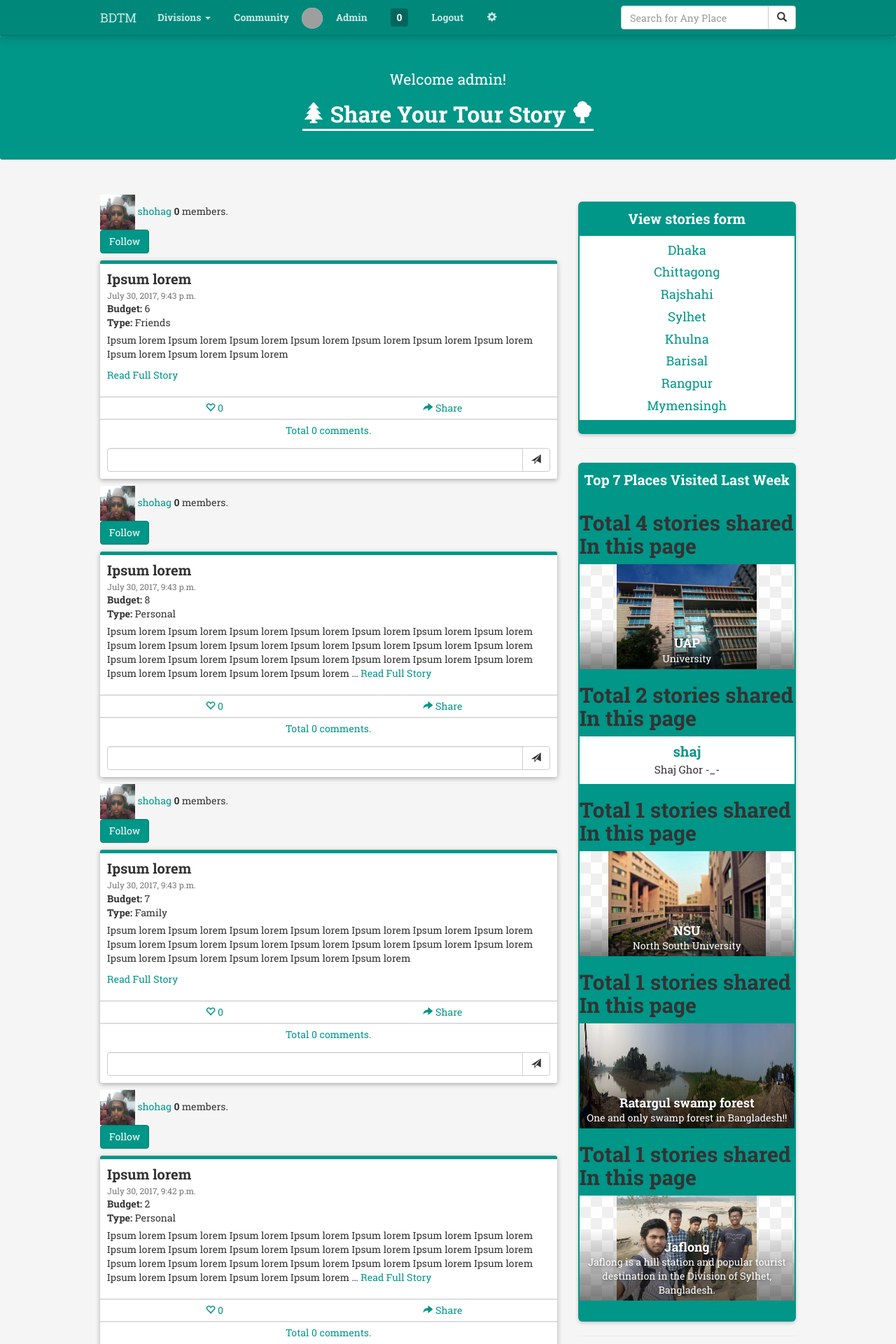
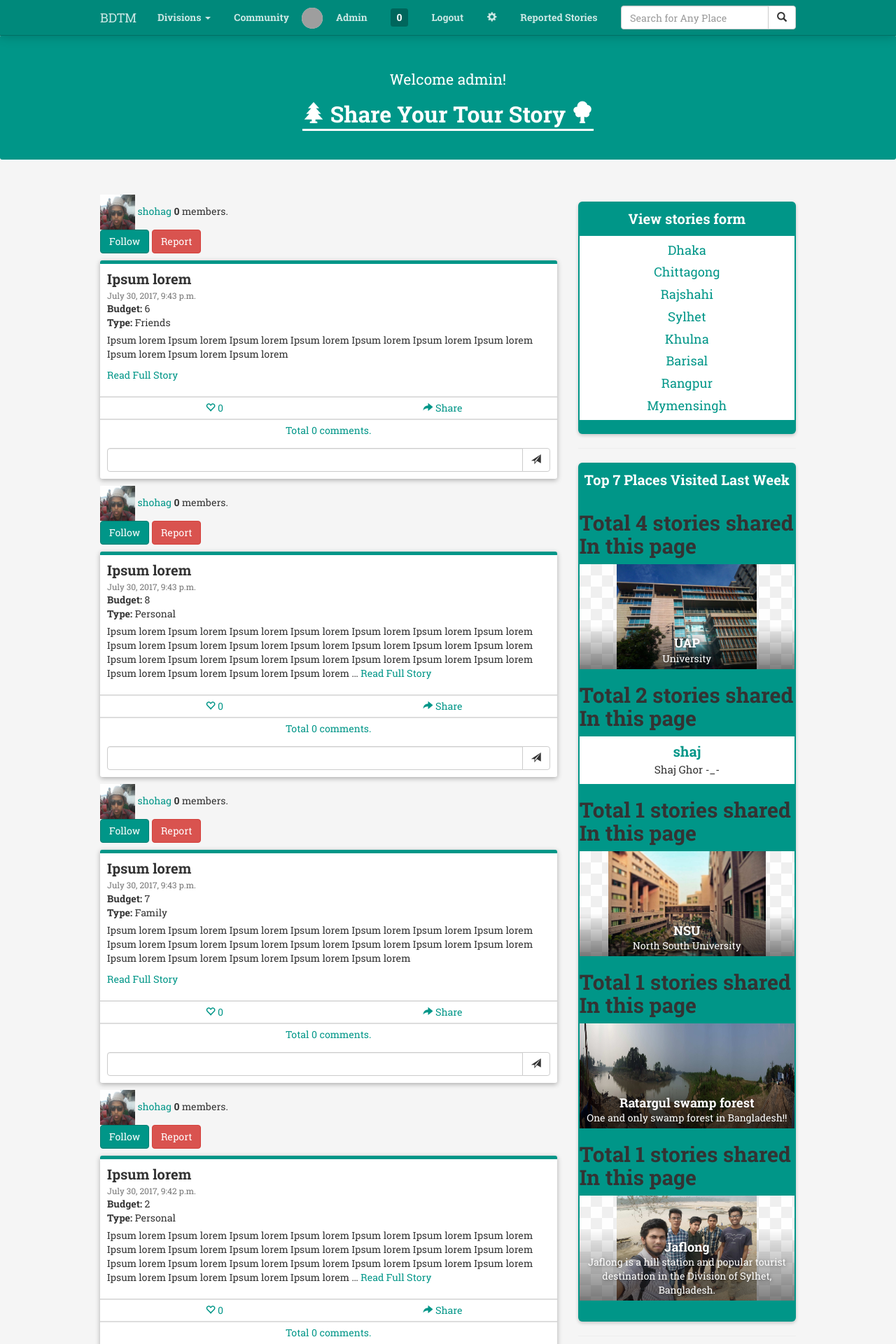
Before and after one commit to rakib10rr3/Bangladesh-Travel-Magazine, a Django app: page / in a window 1280 px wide. Shown: the top 1920 px of the page at 70% size. Run offline with Django 3.2, Linux system fonts and the light colour scheme; a user stored in the database is signed in; data comes from the database, SQL or seed files in the repository; data that the repository does not hold is empty; some libraries are stand-ins or nearby versions; grey boxes are pictures that could not be loaded.

Commit message:
Report, Search, Community etc etc

```diff
--- a/BDTM/urls.py
+++ b/BDTM/urls.py
@@ -64,11 +64,11 @@ urlpatterns = [
     url(r'^del_comment/$', views.comment_delete, name='comment_delete'),
 
     url(r'^answer_delete/$', views.answer_delete, name='answer_delete'),
-
+    url(r'^ownreport/$', views.Own_report, name='own_report'), #s29
     url(r'^edit_answer/$', views.answer_edit, name='answer_edit'),
 
     url(r'^edit_question/$', views.question_edit, name='edit_question'),
-
+    url(r'^reported_story/$', views.reported_story, name='reported_story'), #S29
     url(r'^add_comment/$', views.add_comment, name='add_comment'),
 
     # Source: https://simpleisbetterthancomplex.com/tutorial/2016/06/27/how-to-use-djangos-built-in-login-system.html
@@ -94,7 +94,6 @@ urlpatterns = [
     url(r'^story/(?P<story_id>\d+)/image_share_jquery/$', views.image_share_jquery, name='image_share_jquery'),  # New!
 
     url(r'^story/(?P<story_id>\d+)/image_delete/(?P<value_id>\d+)$', views.image_delete, name='delete_pic'),
-
 ]
 
 # urlpatterns = [
--- a/app1/admin.py
+++ b/app1/admin.py
@@ -1,6 +1,6 @@
 from django.contrib import admin
 
-from .models import Division, Place, UserProfile, Story, Comment, Type, Question, Answer
+from .models import Division, Place, UserProfile, Story, Comment, Type, Question, Answer, OwnReport, ReportCounter
 
 
 class DivisionAdmin(admin.ModelAdmin):  # this is for to simplify urls
@@ -23,3 +23,5 @@ admin.site.register(Type)
 admin.site.register(Question)
 admin.site.register(Answer)
 admin.site.register(UserProfile)
+admin.site.register(OwnReport)
+admin.site.register(ReportCounter)
--- a/app1/models.py
+++ b/app1/models.py
@@ -76,7 +76,7 @@ class Story(models.Model):
     des = models.TextField(max_length=5000, default='')
     created_date = models.DateTimeField(auto_now_add=True)
     likes = models.ManyToManyField(User, related_name='likes')
-
+    report = models.IntegerField(default=0) #S29
     def give_me_page(self):
         return self.story_page
 
@@ -296,3 +296,12 @@ class Notification(models.Model):
         Here we get the question_id using answer_id
         """
         return Answer.objects.get(id=self.ref_value).answer_of_id
+
+class OwnReport(models.Model): #s29
+    u_id = models.IntegerField()
+    story_id = models.IntegerField()
+
+
+class ReportCounter(models.Model): #s29
+    story_id = models.IntegerField()
+    report_count = models.IntegerField()
--- a/app1/views.py
+++ b/app1/views.py
@@ -9,6 +9,7 @@ from itertools import chain
 
 from .forms import PageForm, CommentForm, UserProfileForm, storyForm, imageForm, ProfileForm, QuestionForm, AnswerForm
 from .models import Division, Place, Picture, Story, UserProfile, Comment, Question, Answer, Notification, Follower
+from .models import OwnReport, ReportCounter
 
 try:
     from django.utils import simplejson as json
@@ -63,12 +64,24 @@ def index(request, template='app1/index.html', page_template='app1/entry_list_pa
         a_form = AnswerForm()
         user_profile = UserProfile.objects.filter(user=request.user)
         user = request.user
+        report_list = OwnReport.objects.filter(u_id=request.user.id)
         # storyByThisUser = stories.likes.filter(id=user.id)
         print("user id= ", user.id)
         # print(storyByThisUser)
         like_list = []
         comment_list = []
+        report_me = []
         follower_list = get_follow_list(request)
+        #S29
+        for u in report_list:
+            if u.u_id == request.user.id:
+                report_me.append(u.story_id)
+        final_report = []
+        for s in recent_story:
+            if s.report >= 5:
+                final_report.append(s.id)
+        print(report_me)
+        #EndS29
         for s in recent_story:
             # print(s.id)
             story_ = Story.objects.get(id=s.id)
@@ -93,6 +106,8 @@ def index(request, template='app1/index.html', page_template='app1/entry_list_pa
             'comment_list': comment_list,
             'form': form,
             'page_template': page_template,
+            'report_list': report_me,
+            'final_report': final_report,
         }
         if request.is_ajax():
             template = page_template
@@ -501,6 +516,51 @@ def answer_delete(request):
         answer.delete()
         return HttpResponse('')
 
+def reported_story(request):
+    report_list =[]
+    stories = Story.objects.all()
+    for s in stories:
+        if s.report >= 5:
+            report_list.append(s.id)
+    return render(
+        request, 'app1/Reported_stories.html', {
+            'stories': stories,
+            'report_list': report_list,
+        }
+    )
+def Own_report(request): #s29
+    if request.method == 'POST':
+        user = request.user
+        story_id = request.POST['story_id']
+        print(story_id)
+        print("khele")
+        print(user.id)
+        # c = OwnReport.objects.create(
+        #    u_id=user.id,
+        #    story_id=story_id
+        # )
+        report = Story.objects.filter(id=story_id)
+        for s in report:
+            print(s.report)
+            s.report += 1
+            s.save()
+            print("after", s.report)
+            print("check", s.id,"->",story_id)
+        c = OwnReport()
+        c.u_id = user.id
+        c.story_id = story_id
+        c.save()
+        if ReportCounter.objects.filter(story_id=story_id):
+            x = ReportCounter.objects.get(story_id=story_id)
+            x.report_count += 1
+            x.save()
+        else:
+            obj = ReportCounter()
+            obj.story_id = story_id
+            obj.report_count = int(1)
+            obj.save()
+        return render(request, 'app1/index.html')
+
 
 def answer_edit(request):
     if request.method == 'POST':
@@ -692,10 +752,12 @@ def search(request):
         if txt == '':
             return redirect('index')
         place = Place.objects.filter(name__contains=txt)
+        question_list = Question.objects.filter(question__contains=txt)
         return render(request, 'app1/search_result.html',
                       {
                           'place': place,
-                          'query': txt
+                          'query': txt,
+                          'question_list': question_list
                       })
 
 
--- a/templates/app1/base.html
+++ b/templates/app1/base.html
@@ -123,6 +123,7 @@
                     <li><a href="{% url 'auth_logout' %}">Logout</a></li>
                     {% if request.user.is_superuser %}
                         <li><a href="/admin"><i class="glyphicon glyphicon-cog"></i></a></li>
+                         <li><a href={% url 'reported_story' %}>Reported Stories</a></li>
                     {% endif %}
 
                 </ul>
--- a/templates/app1/entry_list_page.html
+++ b/templates/app1/entry_list_page.html
@@ -1,7 +1,9 @@
 {% load el_pagination_tags %}
 {% paginate 4 stories %}
 {% for obj in stories %}
-
+    {% if obj.id not in final_report %}
+        {% if obj.id not in report_list %}
+            <div id="khaide{{ obj.id }}">
                 {% if  obj.user.userprofile.image %}
                     <img src="{{ obj.user.userprofile.image.url }}" alt="{{ obj.user }}" width="50" height="50">
                 {% else %}
@@ -18,7 +20,12 @@
                 <div id="follow{{ forloop.counter }}">
                     {% if not obj.user == request.user %}
                         {% pass_follower_list request.user obj.user.id forloop.counter %}
+                        <button type="button" class="btn btn-danger"
+                                onclick="ownreport({{ obj.id }},{{ obj.id }})">
+                            Report
+                        </button>
                     {% endif %}
+
                 </div>
 
                 <div class="gp-div-post-full">
@@ -140,9 +147,38 @@
                             </div>
 
                         </form>
-
+                    </div>
                     <!-- Adding-Comment part end -->
                 </div>
             </div>
+
+        {% endif %}
+    {% endif %}
 {% endfor %}
 {% show_more %}
+
+{% block javascript_block %}
+
+    <script type = "text/javascript" >
+    function ownreport(story_id, divid) {
+
+        // alert(ques_ans)
+        alert("Reported! you will not see this again :)")
+        $("#khaide" + divid).hide();
+        //alert(story_id);
+        $.ajax({
+            url: '{% url 'own_report' %}',
+            type: 'POST',
+            data: {
+                story_id: story_id,
+                csrfmiddlewaretoken: '{{ csrf_token }}'
+            },
+            success: function () {
+                //alert("Created a New Comment");
+                //load('index.html');
+            }
+        });
+
+    }
+    </script>
+{% endblock %}
--- a/templates/app1/index.html
+++ b/templates/app1/index.html
@@ -164,15 +164,21 @@
                                         <p class="card-text-author">Asked by <a
                                                 href="{% url 'user_profile' obj.author %}">{{ obj.author }}</a></p>
 
+                                        <a href="{% url 'ques_detail' obj.id %}">view details</a>
+
                                     </div>
 
                                     {# ========Answer loop============= #}
                                     <div id="q{{ forloop.counter }}" class="gp-ques-ans">
 
                                         {% if obj.answers.all.exists %}
-                                            <p class="gp-ques-ans-count">Total {{ obj.answers.all.count }} answer
-                                                found!</p>
-
+                                            <div class="gp-total-comments">
+                                                <a onclick="toggleDiv(this, {{ forloop.counter }})"
+                                                   class="gp-flat-link">
+                                                    Total {{ obj.answers.all.count }} answer found!.
+                                                </a>
+                                            </div>
+                                            <div id="{{ forloop.counter }}">
                                                 {% for obj2 in obj.answers.all %}
                                                     <div class="gp-ques-ans-block">
                                                         <h4>
@@ -182,7 +188,7 @@
                                                         <p class="gp-ques-ans-date">{{ obj2.created }}</p>
                                                     </div>
                                                 {% endfor %}
-
+                                            </div>
                                         {% else %}
                                             <p class="gp-ques-ans-count">No answer found yet!</p>
                                         {% endif %}
@@ -191,7 +197,7 @@
                                     {# ========Default Form ============= #}
                                     <form id="answer_form" data-id={{ obj.id }} method="POST"
                                           action="{% url 'save_answer' %}" role="form"
-                                          class="gp-side-panel-form">
+                                          class="gp-side-panel-form" hidden>
                                         {% csrf_token %}
                                         {% for hidden in a_form.hidden_fields %}
                                             {{ hidden }}
```
Also changed, not shown: templates/app1/Reported_stories.html (added, +17 -0 lines), templates/app1/forum.html (+6 -8 lines), templates/app1/search_result.html (+24 -1 lines), app1/migrations/0010_ownreport.py (added), app1/migrations/0011_reportcounter.py (added), app1/migrations/0012_story_report.py (added). Lines whose indentation alone changed are shown as unchanged.
